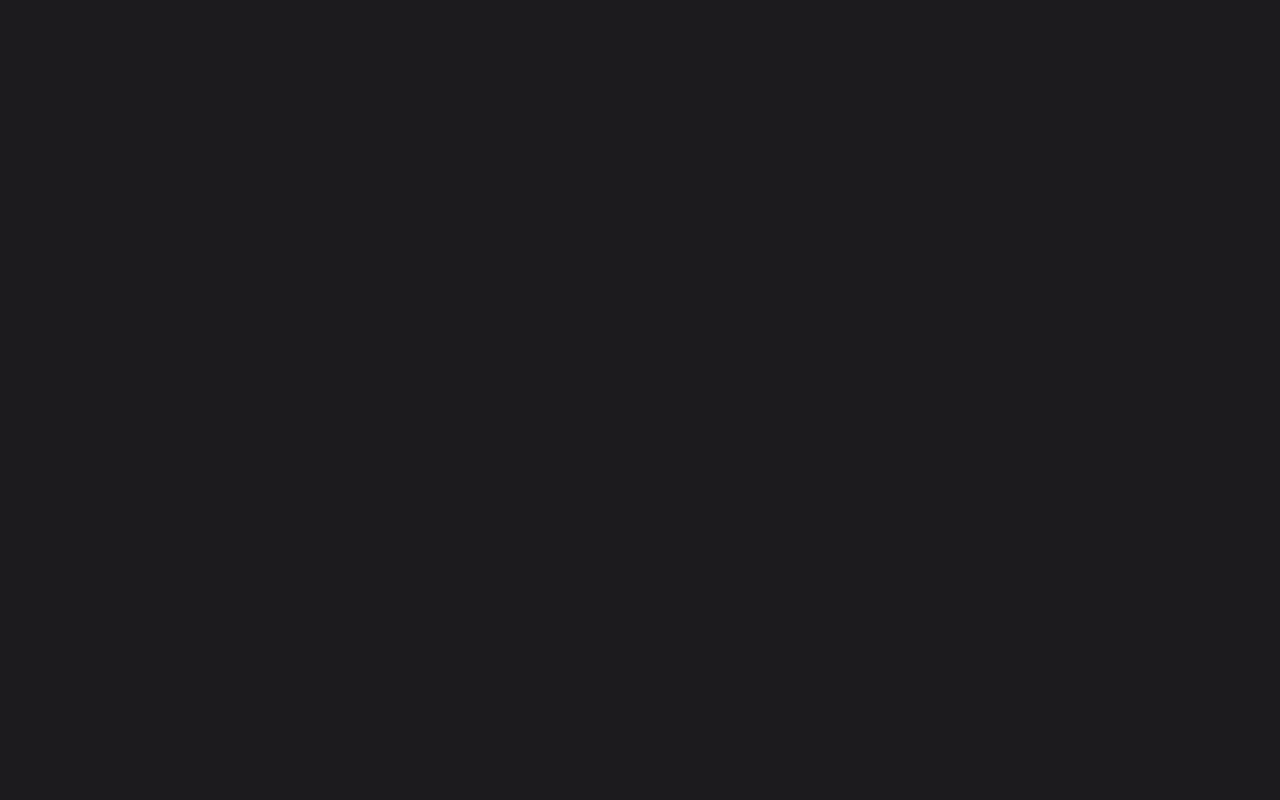
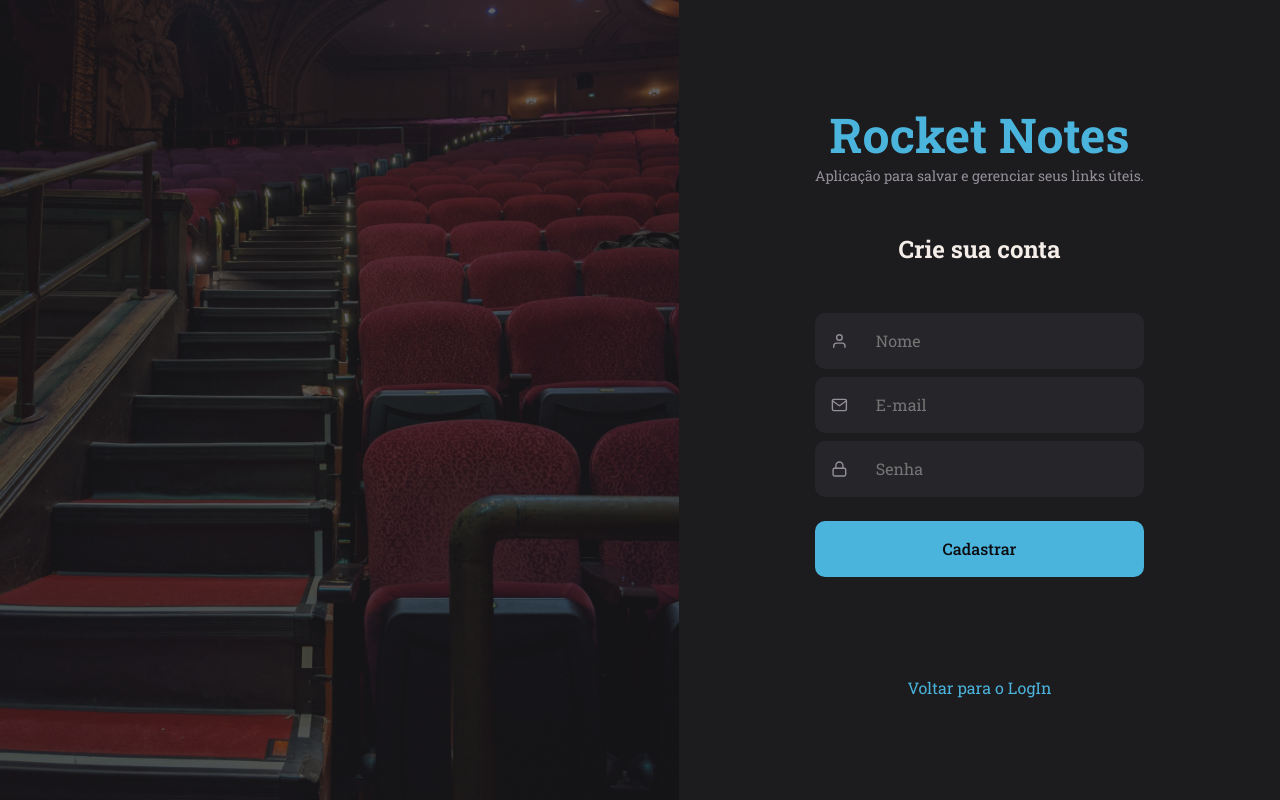
Before and after one commit to samuka7abr/MoovieNotesFront-End, a React (Vite) app in the folder MoovieNotes/: page /register in a window 1280 px wide. Before the commit this address had no page. Built offline with nearby package versions, Linux system fonts and the light colour scheme.

Commit message:
feat: user register working

```diff
--- a/MoovieNotes/src/pages/SignUp/index.jsx
+++ b/MoovieNotes/src/pages/SignUp/index.jsx
@@ -1,13 +1,41 @@
+import { api } from '../../../../../MoviesNotesAPI/src/services/api';
 import { FiMail, FiLock, FiUser } from 'react-icons/fi';
+import { Link, useNavigate } from 'react-router-dom';
 import { Button } from '../../components/Button';
 import { Input } from '../../components/Input';
 import { Container, Form } from './styles';
-import { Link } from 'react-router-dom';
 import { Background } from './styles';
+import { useState } from 'react';
+
+export function SignUp() {
+  const [name, setName] = useState('');
+  const [email, setEmail] = useState('');
+  const [password, setPassword] = useState('');
+
+  const navigate = useNavigate();
+
+  function handleSignUp(){
+    if(!name || !email || !password){
+      return alert('Preencha todos os campos!');
+    }
+
+    api.post('/users', { name, email, password })
+    .then(() => {
+      alert('Usuário cadastrado com sucesso!');
+      navigate('/');
+    })
+    .catch(error => {
+      if(error.response){
+        alert(error.response.data.message);
+      }
+      else{
+        alert('Não foi possível cadastrar');
+      }
+    })
+
+  }
 
 
-
-export function SignUp() {
   return (
     <Container>
       <Background />
@@ -21,22 +49,25 @@
           placeholder="Nome"
           type="name"
           icon={FiUser}
+          onChange = {e => setName(e.target.value)}
         />
 
         <Input
           placeholder="E-mail"
           type="text"
           icon={FiMail}
+          onChange = {e => setEmail(e.target.value)}
         />
 
         <Input
           placeholder="Senha"
           type="password"
           icon={FiLock}
+          onChange = {e => setPassword(e.target.value)}
         />
 
 
-        <Button title="Cadastrar" />
+        <Button title="Cadastrar" onClick={handleSignUp} />
 
         <Link to="/">Voltar para o LogIn</Link>
 
--- a/MoovieNotes/src/routes/index.jsx
+++ b/MoovieNotes/src/routes/index.jsx
@@ -5,7 +5,7 @@
 export function Routes(){
     return(
         <BrowserRouter>
-            <AppRoutes />
+            <AuthRoutes />
         </BrowserRouter>
     )
 }
```
